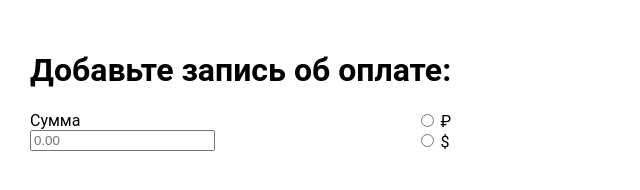
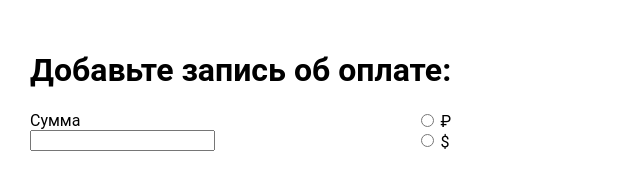
Before and after one commit to fedorenksei/webapp-test, a plain HTML site: page index.html in a window 1280 px wide. Shown: the full height of the page, 0-640 px from the left. Drawn offline with Linux system fonts and the light colour scheme.

Commit message:
fix: add pattern to input

```diff
--- a/index.html
+++ b/index.html
@@ -23,9 +23,8 @@
                     type="number"
                     name="sum"
                     id="sum"
-                    required
-                    placeholder="0.00"
                     size="6"
+                    pattern="\d*"
                 >
             </div>
             <div>
```
